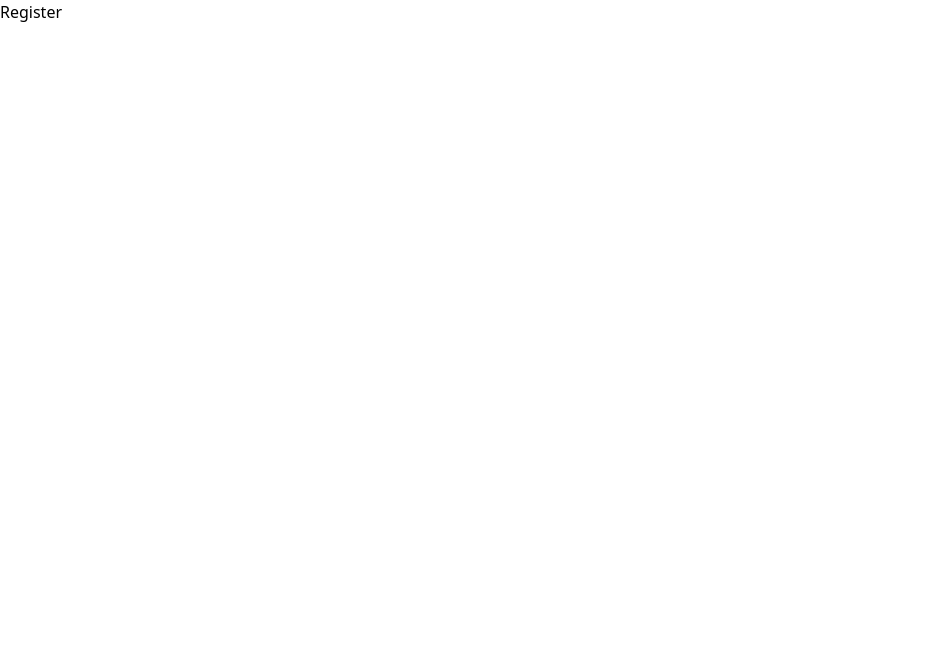
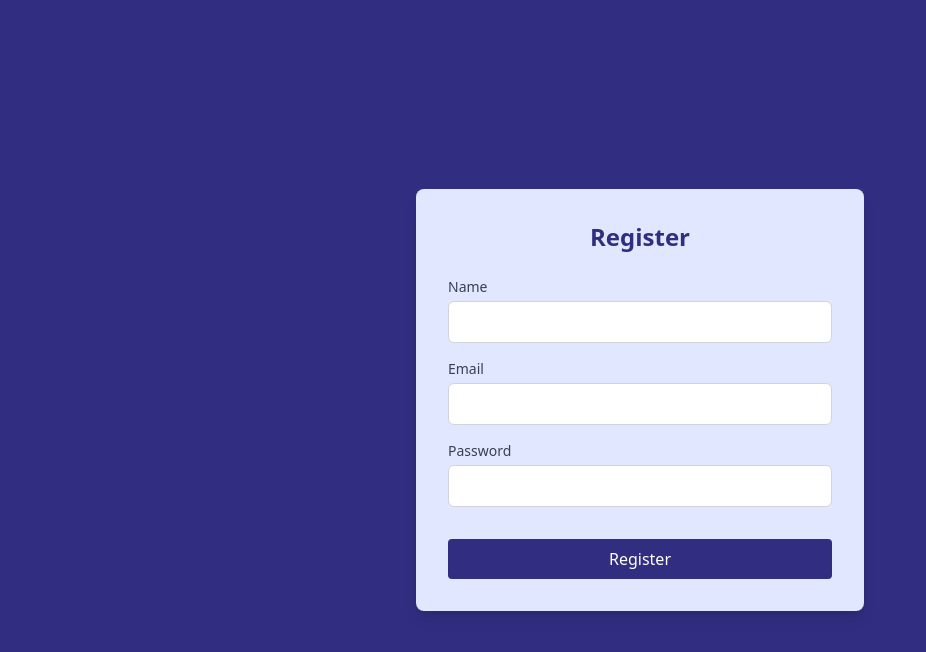
Before and after one commit to ConducereIT/arena-electronistilor-2024, a React (Vite) app in the folder client/: page /register in a window 1280 px wide. Shown: the top 652 px of the page, without its empty margins (0-926 px from the left). Built offline with nearby package versions, Linux system fonts and the light colour scheme.

Commit message:
login si register

```diff
--- a/client/package.json
+++ b/client/package.json
@@ -10,10 +10,12 @@
     "preview": "vite preview"
   },
   "dependencies": {
+    "axios": "^1.7.4",
     "react": "^18.3.1",
     "react-dom": "^18.3.1",
     "react-icons": "^5.2.1",
-    "react-router-dom": "^6.26.0"
+    "react-router-dom": "^6.26.0",
+    "zustand": "^4.5.5"
   },
   "devDependencies": {
     "@eslint/js": "^9.8.0",
--- /dev/null
+++ b/client/src/components/FormError.tsx
@@ -0,0 +1,7 @@
+interface FormErrorProps {
+  error: string | null;
+}
+
+export default function FormError({ error }: FormErrorProps) {
+  return error ? <p className="text-red-500 text-sm mt-2">{error}</p> : null;
+}
--- /dev/null
+++ b/client/src/components/InputField.tsx
@@ -0,0 +1,33 @@
+import React from "react";
+
+interface InputFieldProps {
+  label: string;
+  name: string;
+  type: string;
+  value: string;
+  onChange: (e: React.ChangeEvent<HTMLInputElement>) => void;
+}
+
+export default function InputField({
+  label,
+  name,
+  type,
+  value,
+  onChange,
+}: InputFieldProps) {
+  return (
+    <div className="mb-4">
+      <label htmlFor={name} className="block text-sm font-medium text-gray-700">
+        {label}
+      </label>
+      <input
+        type={type}
+        name={name}
+        value={value}
+        onChange={onChange}
+        required
+        className="mt-1 p-2 w-full border border-gray-300 rounded-md focus:outline-none focus:ring-2 focus:ring-indigo-500"
+      />
+    </div>
+  );
+}
--- /dev/null
+++ b/client/src/store/authStore.ts
@@ -0,0 +1,57 @@
+import { create } from "zustand";
+
+interface AuthState {
+  token: string | null;
+  register: (name: string, email: string, password: string) => Promise<void>;
+  login: (email: string, password: string) => Promise<void>;
+  logout: () => void;
+}
+
+export const useAuthStore = create<AuthState>((set) => ({
+  token: null,
+
+  register: async (name, email, password) => {
+    const response = await fetch(`${import.meta.env.VITE_API_URL}${"/api/users/register"}`, {
+      method: "POST",
+      headers: {
+        "Content-Type": "application/json",
+      },
+      body: JSON.stringify({
+        name,
+        email,
+        password,
+      }),
+    });
+
+    if (!response.ok) {
+      throw new Error("Registration failed");
+    }
+
+    const data = await response.json();
+    set({ token: data.accesToken });
+  },
+
+  login: async (email, password) => {
+    const response = await fetch(`${import.meta.env.VITE_API_URL}${"/api/users/login"}`, {
+      method: "POST",
+      headers: {
+        "Content-Type": "application/json",
+      },
+      body: JSON.stringify({
+        email,
+        password,
+      }),
+    });
+
+    if (!response.ok) {
+      throw new Error("Login failed");
+    }
+
+    const data = await response.json();
+    set({ token: data.accesToken });
+  },
+
+  logout: () => {
+    set({ token: null });
+  },
+}));
--- a/client/src/views/Login.tsx
+++ b/client/src/views/Login.tsx
@@ -1,8 +1,67 @@
+import React, { useState } from "react";
+import { useAuthStore } from "../store/authStore";
+import InputField from "../components/InputField";
+import FormError from "../components/FormError";
+
 export default function Login() {
+  const { login } = useAuthStore();
+  const [formData, setFormData] = useState({
+    email: "",
+    password: "",
+  });
+  const [error, setError] = useState<string | null>(null);
+  const [success, setSuccess] = useState<string | null>(null);
+
+  const handleChange = (e: React.ChangeEvent<HTMLInputElement>) => {
+    setFormData({
+      ...formData,
+      [e.target.name]: e.target.value,
+    });
+  };
+
+  const handleSubmit = async (e: React.FormEvent) => {
+    e.preventDefault();
+    setError(null);
+    setSuccess(null);
+    try {
+      await login(formData.email, formData.password);
+      setSuccess("Login successful!");
+    } catch (err) {
+      setError("Login failed. Please check your credentials.");
+    }
+  };
+
   return (
-    <>
-      <div>Login</div>
-      <div>{import.meta.env.VITE_API_URL}</div>
-    </>
+    <div className="flex items-center justify-center min-h-screen bg-indigo-900">
+      <div className="bg-indigo-100 p-8 rounded-lg shadow-lg w-full max-w-md">
+        <h2 className="text-2xl font-bold text-center text-indigo-900 mb-6">
+          Login
+        </h2>
+        <form onSubmit={handleSubmit}>
+          <InputField
+            label="Email"
+            name="email"
+            type="email"
+            value={formData.email}
+            onChange={handleChange}
+          />
+          <InputField
+            label="Password"
+            name="password"
+            type="password"
+            value={formData.password}
+            onChange={handleChange}
+          />
+          {success && <p className="text-green-500">{success}</p>}
+          <FormError error={error} />
+          <button
+            type="submit"
+            className="w-full bg-indigo-900 text-white py-2 px-4 rounded mt-4 hover:bg-indigo-700 transition duration-200"
+          >
+            Login
+          </button>
+        </form>
+      </div>
+    </div>
   );
 }
--- a/client/src/views/Register.tsx
+++ b/client/src/views/Register.tsx
@@ -1,7 +1,71 @@
+import React, { useState } from "react";
+import { useAuthStore } from "../store/authStore";
+import InputField from "../components/InputField";
+import FormError from "../components/FormError";
+
 export default function Register() {
+  const { register } = useAuthStore();
+  const [formData, setFormData] = useState({
+    name: "",
+    email: "",
+    password: "",
+  });
+  const [error, setError] = useState<string | null>(null);
+
+  const handleChange = (e: React.ChangeEvent<HTMLInputElement>) => {
+    setFormData({
+      ...formData,
+      [e.target.name]: e.target.value,
+    });
+  };
+
+  const handleSubmit = async (e: React.FormEvent) => {
+    e.preventDefault();
+    try {
+      await register(formData.name, formData.email, formData.password);
+      window.location.href = '/login';
+    } catch (err) {
+      setError("Registration failed. Please try again. Keep in mind the password must contain at least a lowercase letter, uppercase letter, digit and special character.");
+    }
+  };
+
   return (
-    <>
-      <div>Register</div>
-    </>
+    <div className="flex items-center justify-center min-h-screen bg-indigo-900">
+      <div className="bg-indigo-100 p-8 rounded-lg shadow-lg w-full max-w-md">
+        <h2 className="text-2xl font-bold text-center text-indigo-900 mb-6">
+          Register
+        </h2>
+        <form onSubmit={handleSubmit}>
+          <InputField
+            label="Name"
+            name="name"
+            type="text"
+            value={formData.name}
+            onChange={handleChange}
+          />
+          <InputField
+            label="Email"
+            name="email"
+            type="email"
+            value={formData.email}
+            onChange={handleChange}
+          />
+          <InputField
+            label="Password"
+            name="password"
+            type="password"
+            value={formData.password}
+            onChange={handleChange}
+          />
+          <FormError error={error} />
+          <button
+            type="submit"
+            className="w-full bg-indigo-900 text-white py-2 px-4 rounded mt-4 hover:bg-indigo-700 transition duration-200"
+          >
+            Register
+          </button>
+        </form>
+      </div>
+    </div>
   );
 }
```
Also changed, not shown: 2 other files (tests, documents, lock files or other folders).
